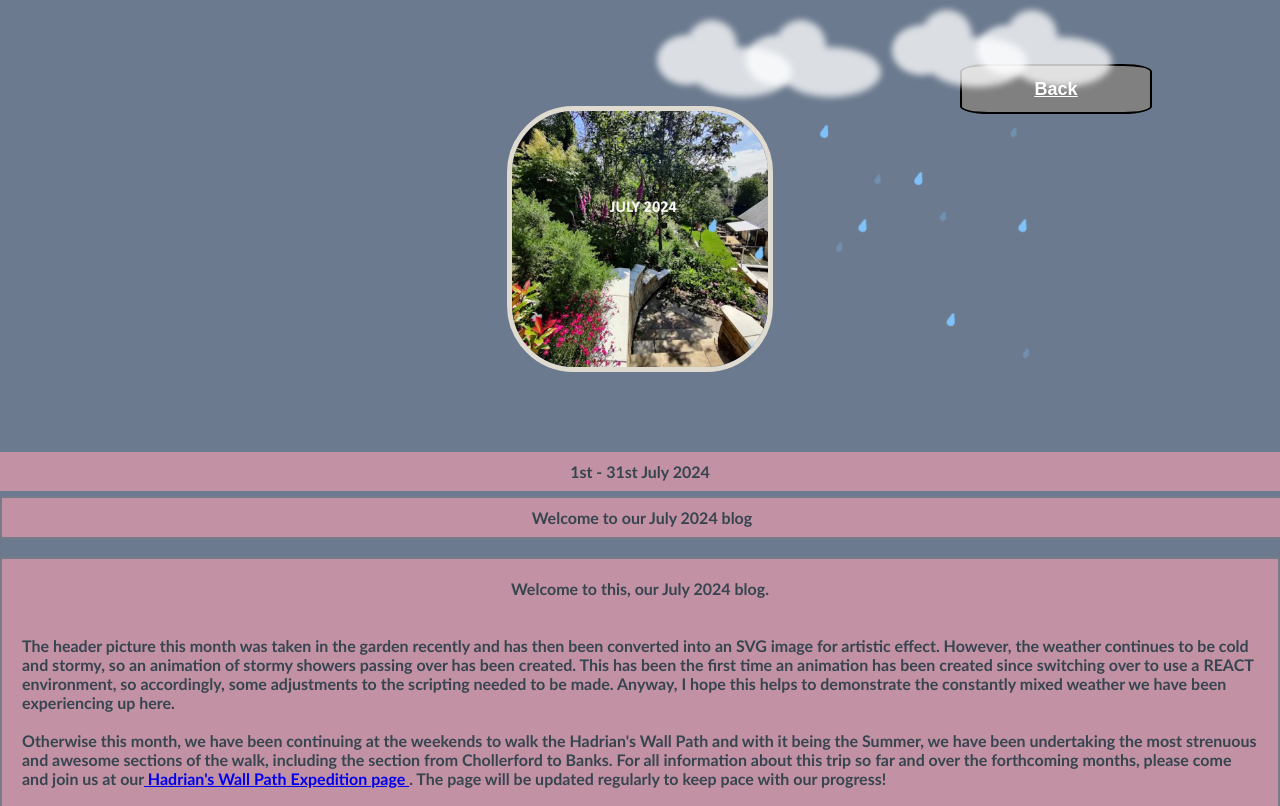
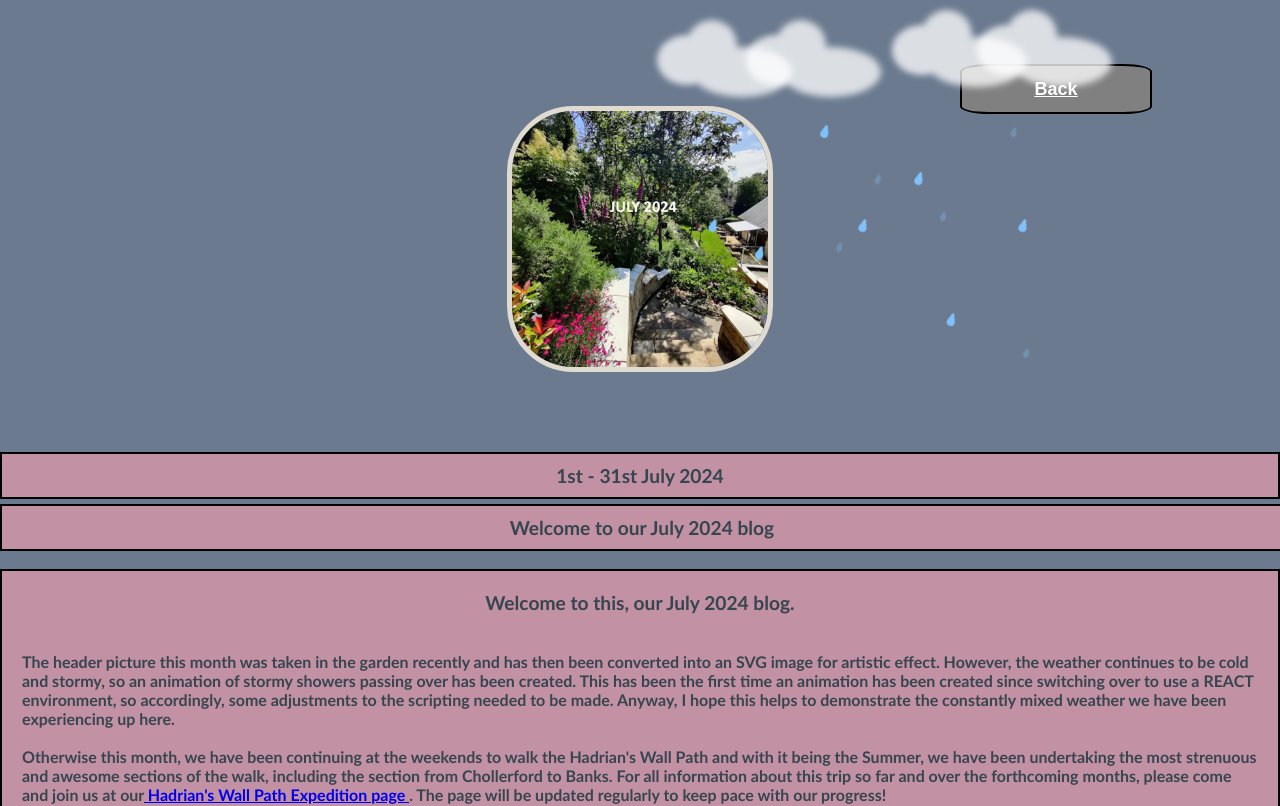
Before and after one commit to JillThomas799/thomasfamilyblog-2024-2025git, a React (Create React App) app: page /july2024 in a window 1280 px wide. Shown: the top 806 px of the page. Built offline with nearby package versions, Linux system fonts and the light colour scheme.

Commit message:
edits to July 2024 blog, addition of borders

```diff
--- a/src/July2024.css
+++ b/src/July2024.css
@@ -56,6 +56,7 @@
       padding-top: 10vh;
       padding-bottom:5vh;
 
+
   }
 
     .dateJuly{
@@ -65,15 +66,17 @@
       margin-top:0%;
       padding-top: 10px ;
       padding-bottom:10px;
-      font-size:1.0rem;
+      font-size:1.2rem;
       font-family:'Gill Sans', 'Gill Sans MT', Calibri, 'Trebuchet MS', sans-serif;
       font-weight: bold;
+      border: solid 2px black;
+
     }
 
     .newsheaderJuly{
       width:100%;
       color:#36454F;
-      border:solid 2px #757c88;
+      border:solid 2px black;
       background-color:#C291A4;
       text-align: center;
       padding-top:10px;
@@ -81,14 +84,14 @@
       margin-top:5px;
       margin-bottom:5px;
       margin-right:0px;
-      font-size:1.0rem;
+      font-size:1.2rem;
       font-family:'Gill Sans', 'Gill Sans MT', Calibri, 'Trebuchet MS', sans-serif;
       font-weight:bold;
     }
 
     .newsJuly{
       color:#36454F;
-      border:solid 2px #757c88;
+      border:solid 2px black;
       background-color:#C291A4;
       text-align: left;
       padding:20px 20px 20px 20px;
--- a/src/July2024.js
+++ b/src/July2024.js
@@ -53,7 +53,7 @@ export default function July2024() {
          <div className="datenewsDivJuly" >
             <section className="dateJuly">1st - 31st July 2024</section>
             <section className="newsheaderJuly">Welcome to our July 2024 blog</section>
-            <section className="newsJuly"><div style={{textAlign:"center"}}>Welcome to this, our July 2024 blog. </div>
+            <section className="newsJuly"><div style={{textAlign:"center", fontSize:"1.2rem"}}>Welcome to this, our July 2024 blog. </div>
             <br />
             <br />
             The header picture this month was taken in the garden recently and has then been converted into an SVG image for artistic effect.
```
